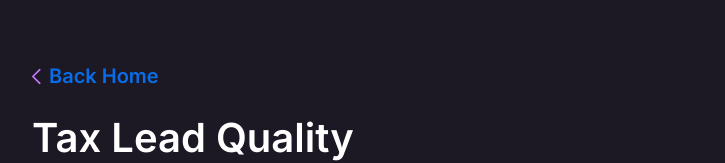
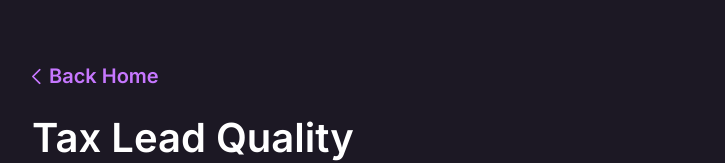
Before and after one commit to isaiahcolson/colson-site, a React (Vite) app: page /work/tax-lead-quality in a window 1280 px wide. Shown: the top 163 px of the page, without its empty margins (272-997 px from the left). Built offline with nearby package versions, Linux system fonts and the light colour scheme.

Commit message:
fix link colors

```diff
--- a/src/pages/Work/TaxLeadQuality.tsx
+++ b/src/pages/Work/TaxLeadQuality.tsx
@@ -5,7 +5,7 @@ function TaxLeadQuality() {
     <div className="mx-4 my-16 max-w-2xl md:mx-auto">
       <section className="mb-12">
         <Link
-          className="font-bold md:text-4 text-blue-50 flex hover:text-blue-60mb-6 mb-6"
+          className="font-bold md:text-4 text-violet-400 flex  mb-6"
           to="/#workSection"
         >
           <img
@@ -162,14 +162,14 @@ function TaxLeadQuality() {
         <div className="flex flex-col md:flex-row-reverse md:justify-between">
           <Link
             to="/work/phone-verification"
-            className="font-bold text-center md:text-4 bg-blue-50 text-white duration-100 px-8 py-3 rounded-xl hover:bg-blue-60 mb-4 md:mb-0"
+            className="font-bold text-center md:text-4 bg-violet-400 text-gray-900 duration-200 px-8 py-3 rounded-xl hover:bg-violet-300 mb-4 md:mb-0"
           >
             Next Project
           </Link>
 
           <Link
             to="/#workSection"
-            className="font-bold text-center md:text-4 text-blue-50 duration-100 px-8 py-3 rounded-xl hover:bg-blue-5 hover:text-blue-60"
+            className="font-bold text-center md:text-4 text-violet-400 duration-200 px-8 py-3 rounded-xl hover:bg-[#C677FF1a]"
           >
             Return Home
           </Link>
```
